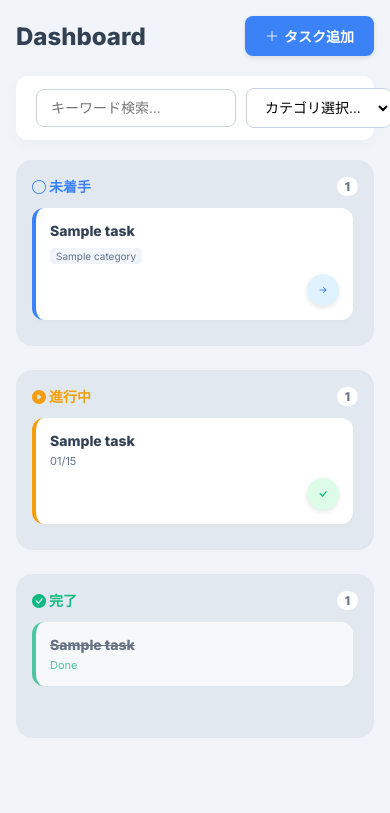
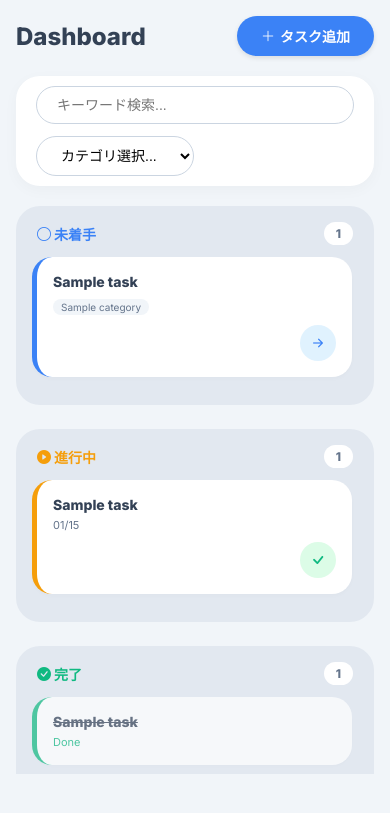
Before and after one commit to HJ-jyo/practice-webapp, a Django app: template tasks/templates/tasks/board.html in a window 390 px wide. Shown: the top 813 px of the page. Run offline with Django 3.2, Linux system fonts and the light colour scheme; the template is opened without the code that fills it: most values are stand-ins (such as "Sample title", 1, 10 or a date in 2020).

Commit message:
UI修正: 完全な丸みボタンとタスク列の独立スクロールを修正

```diff
--- a/tasks/templates/base.html
+++ b/tasks/templates/base.html
@@ -70,46 +61,41 @@
 
         /* === 3. メインエリア === */
         .p-main-content {
-            flex-grow: 1;
-            /* ここもスクロールさせない。中身(board.html)に任せる */
-            overflow: hidden;
-            position: relative;
-            display: flex;
-            flex-direction: column;
-            height: 100%;
+            flex-grow: 1; overflow: hidden; position: relative;
+            display: flex; flex-direction: column; height: 100%;
         }
 
-        /* 他のページ(プロフィール等)用のスクロールコンテナ */
-        .scrollable-page {
-            padding: 32px;
-            overflow-y: auto;
-            height: 100%;
-        }
-
-        /* === 4. ボタンデザイン (復活版) === */
+        /* === 4. 丸みを帯びたボタンデザイン (Pill Shape) === */
         .btn {
             display: inline-flex; align-items: center; justify-content: center;
-            padding: 10px 20px; border-radius: 8px; font-weight: 700;
-            font-size: 14px; text-decoration: none; border: none; cursor: pointer;
+            padding: 10px 24px; /* 横長に */
+            border-radius: 50px; /* ★完全な丸み (Pill) */
+            font-weight: 700; font-size: 14px; text-decoration: none; border: none; cursor: pointer;
             transition: all 0.2s ease; box-shadow: 0 2px 5px rgba(0,0,0,0.1);
         }
-        .btn:hover { transform: translateY(-1px); box-shadow: 0 4px 10px rgba(0,0,0,0.15); }
+        .btn:hover { transform: translateY(-1px); box-shadow: 0 4px 12px rgba(0,0,0,0.15); }
         .btn:active { transform: translateY(0); }
 
         .btn-primary { background: var(--accent-color); color: white; }
         .btn-primary:hover { background: var(--accent-hover); }
 
-        .btn-danger { background: white; color: var(--danger); border: 1px solid var(--danger); }
+        /* 削除ボタン等を可愛く丸く */
+        .btn-danger {
+            background: #fee2e2; color: var(--danger);
+            border: 1px solid transparent;
+        }
         .btn-danger:hover { background: var(--danger); color: white; }
 
+        /* アイコンのみの丸ボタン */
         .btn-icon {
-            width: 32px; height: 32px; border-radius: 50%; padding: 0;
+            width: 36px; height: 36px; padding: 0; border-radius: 50%;
             display: inline-flex; align-items: center; justify-content: center;
         }
 
-        /* 入力フォーム */
+        /* 入力フォームも丸く */
         input, select {
-            padding: 10px 14px; border: 1px solid #cbd5e1; border-radius: 8px;
+            padding: 10px 20px; border: 1px solid #cbd5e1;
+            border-radius: 50px; /* ★入力欄も完全な丸み */
             font-size: 14px; outline: none; background: white; transition: 0.2s;
         }
         input:focus, select:focus { border-color: var(--accent-color); box-shadow: 0 0 0 3px rgba(59, 130, 246, 0.1); }
--- a/tasks/templates/tasks/board.html
+++ b/tasks/templates/tasks/board.html
@@ -3,95 +3,67 @@
 
 {% block content %}
 <style>
-    /* ボード全体を画面いっぱいに広げる設定 */
     .board-wrapper {
-        display: flex;
-        flex-direction: column;
-        height: 100%; /* 親(main)の高さ100%を使う */
-        padding: 24px;
-        overflow: hidden; /* 全体スクロール禁止 */
+        display: flex; flex-direction: column;
+        height: 100%; padding: 24px; overflow: hidden;
     }
 
     .board-header {
-        flex-shrink: 0;
-        display: flex; justify-content: space-between; align-items: center;
-        margin-bottom: 20px;
+        flex-shrink: 0; display: flex; justify-content: space-between; align-items: center; margin-bottom: 20px;
     }
 
     .board-controls {
-        flex-shrink: 0;
-        background: white; padding: 12px 20px; border-radius: 12px;
-        display: flex; gap: 10px; align-items: center;
-        box-shadow: 0 4px 15px rgba(0,0,0,0.03); margin-bottom: 20px;
+        flex-shrink: 0; background: white; padding: 10px 20px; border-radius: 50px; /* バー全体も丸く */
+        display: flex; gap: 12px; align-items: center; box-shadow: 0 4px 15px rgba(0,0,0,0.03); margin-bottom: 20px;
     }
 
-    /* === カンバンエリア (重要) === */
+    /* カンバンエリア */
     .kanban-container {
-        display: grid;
-        grid-template-columns: repeat(3, 1fr);
-        gap: 24px;
-        /* 残りの高さを全て使う */
-        flex-grow: 1;
-        /* これがないとflexアイテム内でスクロールが効かない */
-        min-height: 0;
-        padding-bottom: 10px;
+        display: grid; grid-template-columns: repeat(3, 1fr); gap: 24px;
+        flex-grow: 1; min-height: 0; padding-bottom: 10px;
     }
 
-    /* === カラム (箱) === */
+    /* カラム (箱) */
     .kanban-col {
-        background: #e2e8f0;
-        border-radius: 16px;
-        padding: 16px;
-        display: flex;
-        flex-direction: column;
-        height: 100%;      /* 高さを固定 */
-        max-height: 100%;  /* はみ出し防止 */
+        background: #e2e8f0; border-radius: 24px; padding: 16px;
+        display: flex; flex-direction: column; height: 100%; max-height: 100%;
     }
 
     .col-header {
-        flex-shrink: 0;
-        display: flex; justify-content: space-between; align-items: center;
-        margin-bottom: 12px; font-weight: 800; font-size: 14px;
+        flex-shrink: 0; display: flex; justify-content: space-between; align-items: center;
+        margin-bottom: 12px; font-weight: 800; font-size: 14px; padding: 0 5px;
     }
 
-    /* === タスクリスト (ここだけスクロール) === */
+    /* タスクリスト (ここだけスクロール) */
     .task-list {
-        flex-grow: 1;
-        overflow-y: auto; /* 縦スクロール許可 */
-        padding-right: 5px;
-
-        /* スクロールバー装飾 */
-        scrollbar-width: thin;
-        scrollbar-color: #cbd5e1 transparent;
+        flex-grow: 1; overflow-y: auto; padding-right: 6px;
+        scrollbar-width: thin; scrollbar-color: #cbd5e1 transparent;
     }
     .task-list::-webkit-scrollbar { width: 6px; }
     .task-list::-webkit-scrollbar-track { background: transparent; }
-    .task-list::-webkit-scrollbar-thumb { background-color: #cbd5e1; border-radius: 20px; }
+    .task-list::-webkit-scrollbar-thumb { background-color: #cbd5e1; border-radius: 50px; }
 
     /* カード */
     .task-card {
-        background: white; border-radius: 12px; padding: 14px; margin-bottom: 10px;
-        box-shadow: 0 2px 4px rgba(0,0,0,0.02); border-left: 4px solid transparent;
+        background: white; border-radius: 20px; /* カードも少し丸く */
+        padding: 16px; margin-bottom: 12px;
+        box-shadow: 0 2px 4px rgba(0,0,0,0.02); border-left: 5px solid transparent;
         cursor: pointer; transition: transform 0.1s;
     }
-    .task-card:hover { transform: translateY(-2px); box-shadow: 0 4px 12px rgba(0,0,0,0.08); }
+    .task-card:hover { transform: translateY(-2px); box-shadow: 0 8px 20px rgba(0,0,0,0.08); }
     .border-todo { border-left-color: var(--accent-color); }
     .border-doing { border-left-color: #f59e0b; }
     .border-done { border-left-color: #10b981; }
 
-    /* スマホ対応 */
     @media (max-width: 768px) {
-        .board-wrapper {
-            height: auto; overflow-y: auto; /* スマホは全体スクロール */
-            padding: 16px;
+        .board-wrapper { height: auto; overflow-y: auto; padding: 16px; }
+        .kanban-container { display: flex; flex-direction: column; gap: 24px; height: auto; }
+        .kanban-col { height: auto; max-height: 450px; }
+        .task-list { min-height: 100px; }
+
+        .board-controls {
+            flex-direction: column; align-items: stretch; border-radius: 24px;
         }
-        .kanban-container {
-            display: flex; flex-direction: column; gap: 24px; height: auto;
-        }
-        .kanban-col {
-            height: auto; max-height: 450px; /* 高さ制限 */
-        }
-        .task-list { min-height: 100px; }
     }
 </style>
 
@@ -104,20 +76,24 @@
     </div>
 
     <form method="get" class="board-controls">
-        <input type="text" name="q" placeholder="キーワード検索..." value="{{ query|default:'' }}" style="width:200px;">
-        <select name="category" onchange="this.form.submit()">
-            <option value="">カテゴリ選択...</option>
-            {% for cat in categories %}
-            <option value="{{ cat.id }}" {% if selected_category_id == cat.id %}selected{% endif %}>{{ cat.name }}</option>
-            {% endfor %}
-        </select>
+        <div style="flex-grow:1;">
+            <input type="text" name="q" placeholder="キーワード検索..." value="{{ query|default:'' }}" style="width:100%;">
+        </div>
+        <div>
+            <select name="category" onchange="this.form.submit()" style="cursor:pointer;">
+                <option value="">カテゴリ選択...</option>
+                {% for cat in categories %}
+                <option value="{{ cat.id }}" {% if selected_category_id == cat.id %}selected{% endif %}>{{ cat.name }}</option>
+                {% endfor %}
+            </select>
+        </div>
 
         {% if completed_tasks > 0 %}
         <div style="margin-left:auto;">
              <form action="{% url 'delete_done_tasks' %}" method="post">
                 {% csrf_token %}
-                <button type="submit" class="btn btn-danger" style="font-size:12px; padding:6px 12px;" onclick="return confirm('完了タスクを全て削除しますか？');">
-                    <i class="bi bi-trash"></i> 完了掃除
+                <button type="submit" class="btn btn-danger" onclick="return confirm('完了タスクを全て削除しますか？');" title="完了タスクを掃除">
+                    <i class="bi bi-trash-fill" style="margin-right:5px;"></i> 掃除
                 </button>
             </form>
         </div>
@@ -129,18 +105,18 @@
         <div class="kanban-col">
             <div class="col-header" style="color:var(--accent-color);">
                 <span><i class="bi bi-circle"></i> 未着手</span>
-                <span style="background:white; padding:2px 8px; border-radius:20px; font-size:12px; color:#64748b;">{{ tasks_todo.count }}</span>
+                <span style="background:white; padding:4px 12px; border-radius:50px; font-size:12px; color:#64748b;">{{ tasks_todo.count }}</span>
             </div>
             <div class="task-list">
                 {% for task in tasks_todo %}
                 <div class="task-card border-todo" onclick="location.href='{% url 'task_edit' task.id %}'">
                     <div style="font-weight:700; font-size:14px; margin-bottom:5px;">{{ task.title }}</div>
                     {% if task.category %}
-                        <span style="font-size:10px; background:#f1f5f9; padding:2px 6px; border-radius:4px; color:#64748b;">{{ task.category.name }}</span>
+                        <span style="font-size:10px; background:#f1f5f9; padding:2px 8px; border-radius:50px; color:#64748b;">{{ task.category.name }}</span>
                     {% endif %}
                     <div style="margin-top:10px; display:flex; justify-content:flex-end;">
-                        <a href="{% url 'move_to_doing' task.id %}" onclick="event.stopPropagation();" class="btn btn-icon" style="background:#e0f2fe; color:var(--accent-color);">
-                            <i class="bi bi-arrow-right-short"></i>
+                        <a href="{% url 'move_to_doing' task.id %}" onclick="event.stopPropagation();" class="btn-icon" style="background:#e0f2fe; color:var(--accent-color); text-decoration:none;">
+                            <i class="bi bi-arrow-right-short" style="font-size:20px;"></i>
                         </a>
                     </div>
                 </div>
@@ -153,7 +129,7 @@
         <div class="kanban-col">
             <div class="col-header" style="color:#f59e0b;">
                 <span><i class="bi bi-play-circle-fill"></i> 進行中</span>
-                <span style="background:white; padding:2px 8px; border-radius:20px; font-size:12px; color:#64748b;">{{ tasks_doing.count }}</span>
+                <span style="background:white; padding:4px 12px; border-radius:50px; font-size:12px; color:#64748b;">{{ tasks_doing.count }}</span>
             </div>
             <div class="task-list">
                 {% for task in tasks_doing %}
@@ -163,8 +139,8 @@
                         {% if task.due_date %}{{ task.due_date|date:"m/d" }}{% endif %}
                     </div>
                     <div style="margin-top:10px; display:flex; justify-content:flex-end;">
-                        <a href="{% url 'move_to_done' task.id %}" onclick="event.stopPropagation();" class="btn btn-icon" style="background:#dcfce7; color:#10b981;">
-                            <i class="bi bi-check"></i>
+                        <a href="{% url 'move_to_done' task.id %}" onclick="event.stopPropagation();" class="btn-icon" style="background:#dcfce7; color:#10b981; text-decoration:none;">
+                            <i class="bi bi-check" style="font-size:20px;"></i>
                         </a>
                     </div>
                 </div>
@@ -177,7 +153,7 @@
         <div class="kanban-col">
             <div class="col-header" style="color:#10b981;">
                 <span><i class="bi bi-check-circle-fill"></i> 完了</span>
-                <span style="background:white; padding:2px 8px; border-radius:20px; font-size:12px; color:#64748b;">{{ tasks_done.count }}</span>
+                <span style="background:white; padding:4px 12px; border-radius:50px; font-size:12px; color:#64748b;">{{ tasks_done.count }}</span>
             </div>
             <div class="task-list">
                 {% for task in tasks_done %}
```
Also changed, not shown: other parts of tasks/templates/base.html (+19 -28 lines).
